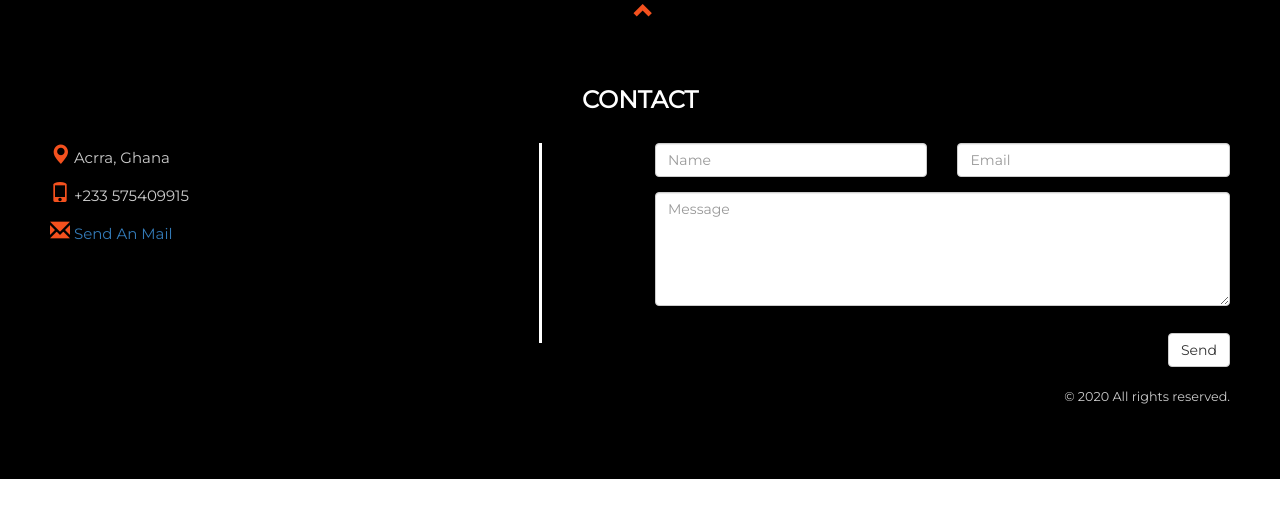
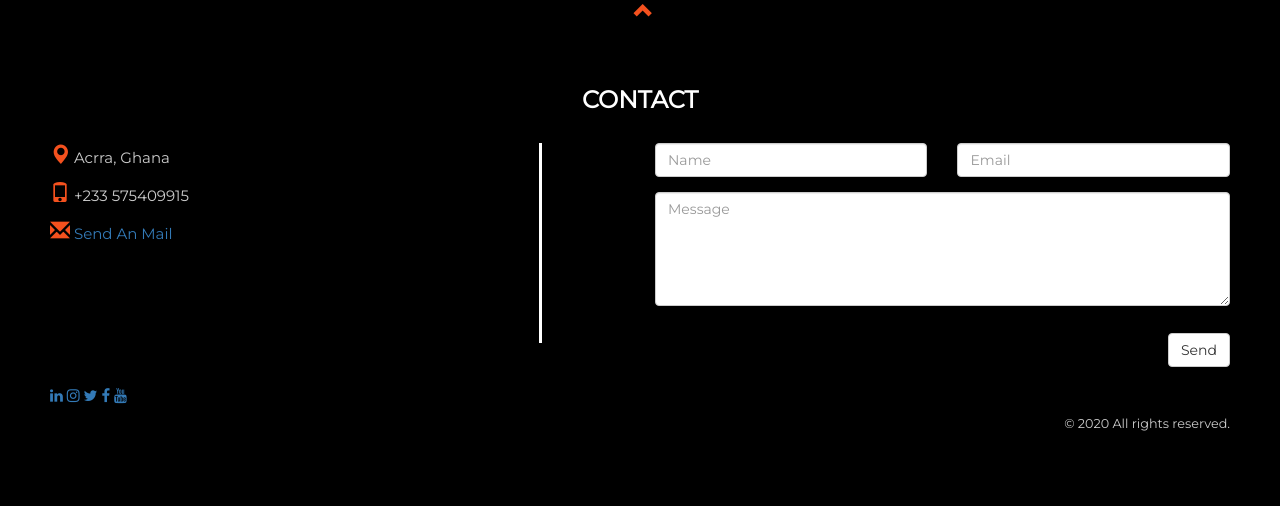
Before and after one commit to Koffi-Cobbin/Koffi-Cobbin, a Flask app: page / in a window 1280 px wide. Shown: the part 3905-4411 px from the top of the page. Before the commit the page ends 4384 px from the top, so only its background shows below. Run offline with Flask 2, Linux system fonts and the light colour scheme; some libraries are stand-ins or nearby versions; some web fonts are replaced.

Commit message:
Update html_dependencies.html

```diff
--- a/src/templates/html_dependencies.html
+++ b/src/templates/html_dependencies.html
@@ -4,6 +4,7 @@
 <link href="https://fonts.googleapis.com/css?family=Lato" rel="stylesheet" type="text/css">
 <script src="https://ajax.googleapis.com/ajax/libs/jquery/3.5.1/jquery.min.js"></script>
 <script src="https://maxcdn.bootstrapcdn.com/bootstrap/3.4.1/js/bootstrap.min.js"></script>
+<link rel="stylesheet" href="https://cdnjs.cloudflare.com/ajax/libs/font-awesome/4.7.0/css/font-awesome.min.css">
 
 <link rel="stylesheet" href="{{ url_for('static', filename='css/bootstrap.min.css') }}">
 <link rel="stylesheet" href="{{ url_for('static', filename='css/bootstrap.css') }}">
```
